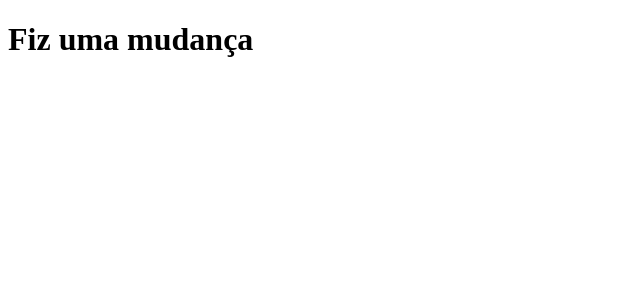
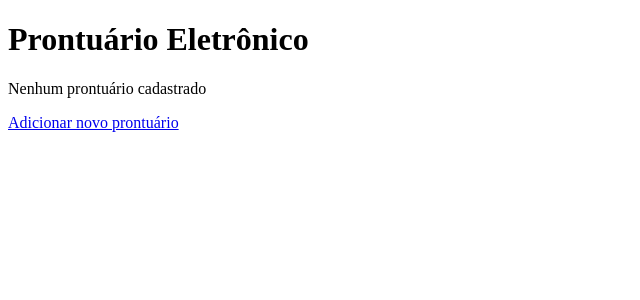
Before and after one commit to wscatao/assina-saude, a React (Create React App) app: page / in a window 1280 px wide. Shown: the top 300 px of the page, without its empty margins (0-640 px from the left). Built offline with nearby package versions, Linux system fonts and the light colour scheme.

Commit message:
Criado setup de contexto e páginas, configurado as rotas

```diff
--- a/package.json
+++ b/package.json
@@ -9,6 +9,7 @@
     "@testing-library/react": "^9.5.0",
     "@testing-library/user-event": "^7.2.1",
     "axios": "^0.20.0",
+    "prop-types": "^15.7.2",
     "react": "^16.13.1",
     "react-dom": "^16.13.1",
     "react-router-dom": "^5.2.0",
--- a/src/App.jsx
+++ b/src/App.jsx
@@ -2,11 +2,13 @@ import React from 'react';
 import { Switch, Route } from 'react-router-dom';
 
 import MedicalRecord from './pages/MedicalRecord';
+import RegisterRecord from './pages/RegisterRecord';
 
 const App = () => {
   return (
     <Switch>
-      <Route exact path="/" component={ MedicalRecord } />
+      <Route exact path="/" component={MedicalRecord} />
+      <Route exact path="/cadastro" component={RegisterRecord} />
     </Switch>
   );
 };
--- /dev/null
+++ b/src/context/ContextProvider.jsx
@@ -0,0 +1,31 @@
+import React, { useState } from 'react';
+import PropTypes from 'prop-types';
+
+import MedicalContext from './MedicalContext';
+
+const MedicalProvider = ({ children }) => {
+  const [complaints, setComplaints] = useState([]);
+  const [diseases, setDiseases] = useState([]);
+  const [medicalRecords, setMedicationRecords] = useState([]);
+
+  const contextValue = {
+    complaints,
+    setComplaints,
+    diseases,
+    setDiseases,
+    medicalRecords,
+    setMedicationRecords,
+  };
+
+  return (
+    <MedicalContext.Provider value={contextValue}>
+      {children}
+    </MedicalContext.Provider>
+  );
+};
+
+MedicalProvider.propTypes = {
+  children: PropTypes.node.isRequired,
+};
+
+export default MedicalProvider;
--- /dev/null
+++ b/src/context/MedicalContext.js
@@ -0,0 +1,5 @@
+import { createContext } from 'react';
+
+const MedicalContext = createContext();
+
+export default MedicalContext;
--- a/src/index.jsx
+++ b/src/index.jsx
@@ -2,14 +2,15 @@ import React from 'react';
 import ReactDOM from 'react-dom';
 import { BrowserRouter } from 'react-router-dom';
 
+import MedicalProvider from './context/ContextProvider';
 import App from './App';
 import * as serviceWorker from './serviceWorker';
 
 ReactDOM.render(
   <BrowserRouter>
-    <React.StrictMode>
+    <MedicalProvider>
       <App />
-    </React.StrictMode>
+    </MedicalProvider>
   </BrowserRouter>,
   document.getElementById('root'),
 );
@@ -17,4 +18,4 @@ ReactDOM.render(
 // If you want your app to work offline and load faster, you can change
 // unregister() to register() below. Note this comes with some pitfalls.
 // Learn more about service workers: https://bit.ly/CRA-PWA
-serviceWorker.unregister();
+serviceWorker.register();
--- a/src/pages/MedicalRecord.jsx
+++ b/src/pages/MedicalRecord.jsx
@@ -1,9 +1,20 @@
-import React from 'react';
+import React, { useContext } from 'react';
+import { Link } from 'react-router-dom';
+
+import MedicalContext from '../context/MedicalContext';
 
 const MedicalRecord = () => {
+  const { medicalRecords } = useContext(MedicalContext);
+
   return (
     <div>
-      <h1>Fiz uma mudança</h1>
+      <h1>Prontuário Eletrônico</h1>
+      {medicalRecords.length === 0 ? (
+        <p>Nenhum prontuário cadastrado</p>
+      ) : (
+        <p>Renderizar componente </p>
+      )}
+      <Link to="/cadastro">Adicionar novo prontuário</Link>
     </div>
   );
 };
--- /dev/null
+++ b/src/pages/RegisterRecord.jsx
@@ -0,0 +1,11 @@
+import React from 'react';
+
+const RegisterRecord = () => {
+  return (
+    <div>
+      <h1>Cadastro de Prontuário</h1>
+    </div>
+  );
+};
+
+export default RegisterRecord;
```
